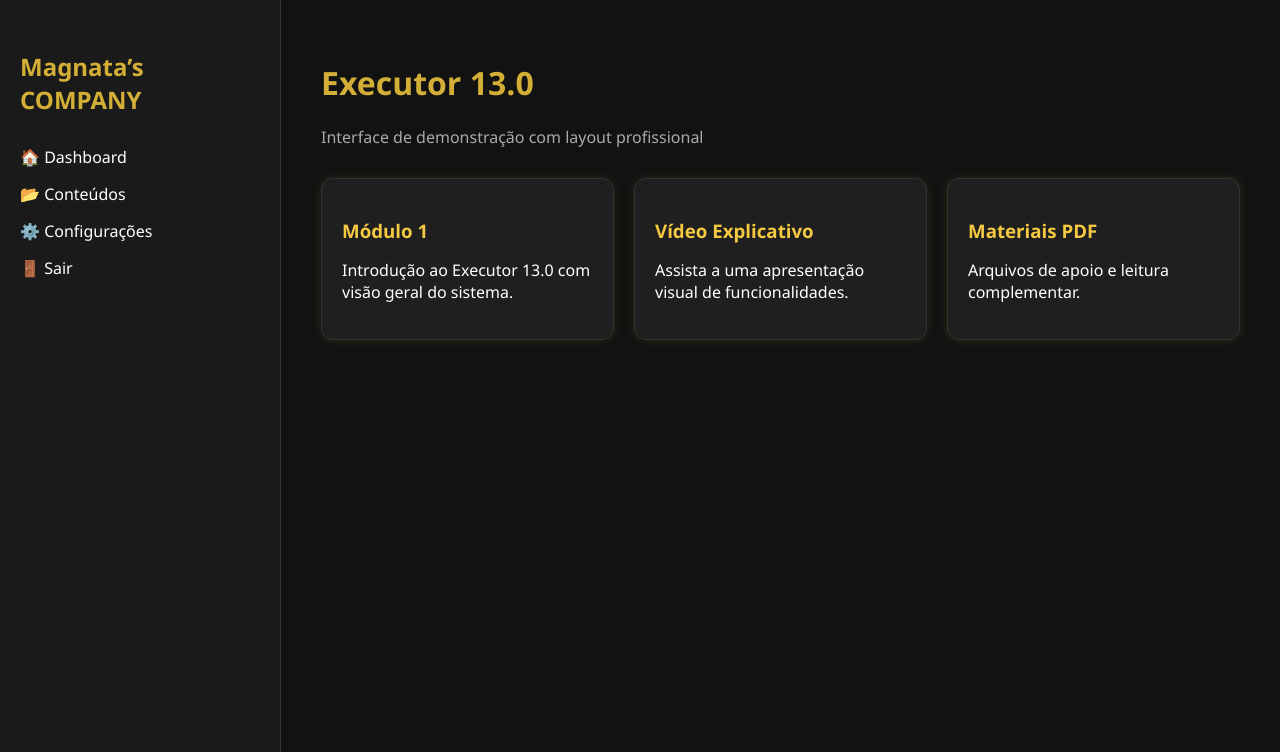
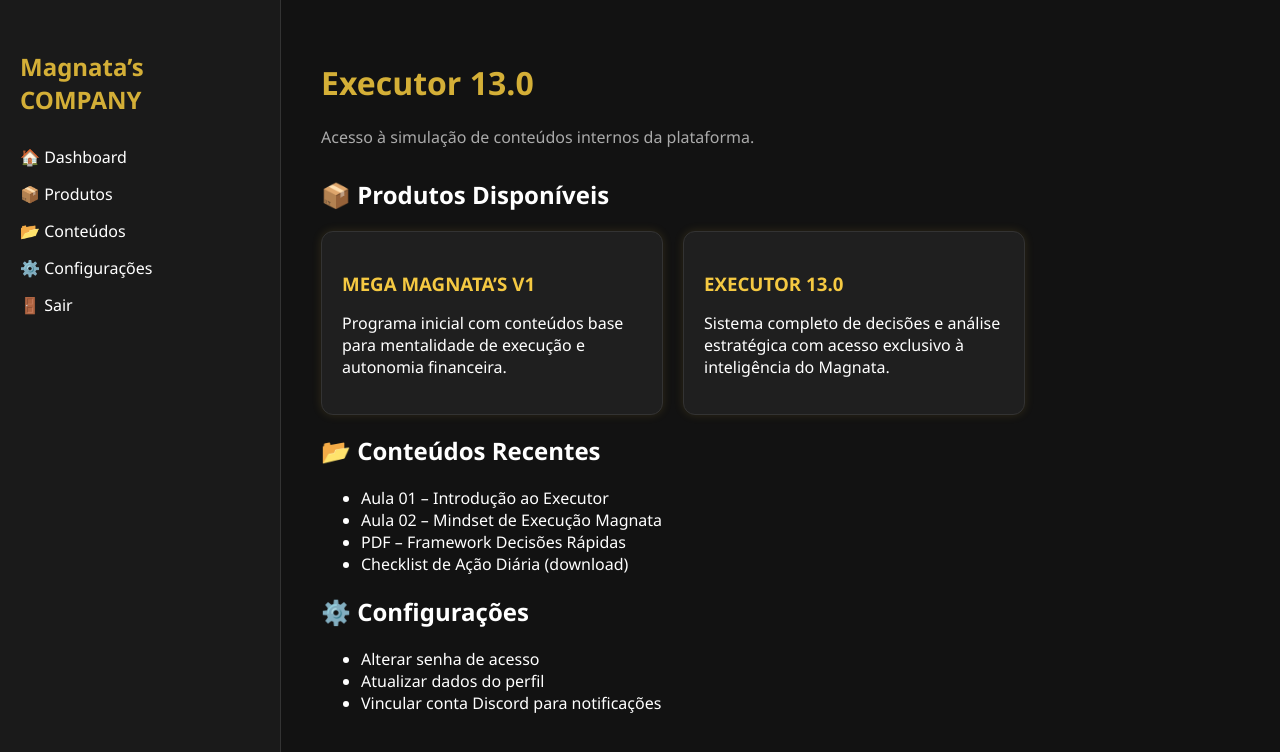
Before and after one commit to Sentarocompany/executor13-membros-demo, a React (Vite) app: page /painel in a window 1280 px wide. Shown: the top 752 px of the page. Built offline with nearby package versions, Linux system fonts and the light colour scheme.

Commit message:
Update PainelConteudo.jsx

```diff
--- a/src/PainelConteudo.jsx
+++ b/src/PainelConteudo.jsx
@@ -8,6 +8,7 @@ function PainelConteudo() {
         <h2>Magnata’s COMPANY</h2>
         <ul>
           <li>🏠 Dashboard</li>
+          <li>📦 Produtos</li>
           <li>📂 Conteúdos</li>
           <li>⚙️ Configurações</li>
           <li>🚪 Sair</li>
@@ -16,21 +17,40 @@ function PainelConteudo() {
       <main className="painel-main">
         <header className="painel-header">
           <h1>Executor 13.0</h1>
-          <p>Interface de demonstração com layout profissional</p>
+          <p>Acesso à simulação de conteúdos internos da plataforma.</p>
         </header>
-        <section className="painel-cards">
-          <div className="painel-card">
-            <h3>Módulo 1</h3>
-            <p>Introdução ao Executor 13.0 com visão geral do sistema.</p>
+
+        <section className="painel-bloco">
+          <h2>📦 Produtos Disponíveis</h2>
+          <div className="painel-cards">
+            <div className="painel-card">
+              <h3>MEGA MAGNATA’S V1</h3>
+              <p>Programa inicial com conteúdos base para mentalidade de execução e autonomia financeira.</p>
+            </div>
+            <div className="painel-card">
+              <h3>EXECUTOR 13.0</h3>
+              <p>Sistema completo de decisões e análise estratégica com acesso exclusivo à inteligência do Magnata.</p>
+            </div>
           </div>
-          <div className="painel-card">
-            <h3>Vídeo Explicativo</h3>
-            <p>Assista a uma apresentação visual de funcionalidades.</p>
-          </div>
-          <div className="painel-card">
-            <h3>Materiais PDF</h3>
-            <p>Arquivos de apoio e leitura complementar.</p>
-          </div>
+        </section>
+
+        <section className="painel-bloco">
+          <h2>📂 Conteúdos Recentes</h2>
+          <ul className="painel-lista">
+            <li>Aula 01 – Introdução ao Executor</li>
+            <li>Aula 02 – Mindset de Execução Magnata</li>
+            <li>PDF – Framework Decisões Rápidas</li>
+            <li>Checklist de Ação Diária (download)</li>
+          </ul>
+        </section>
+
+        <section className="painel-bloco">
+          <h2>⚙️ Configurações</h2>
+          <ul className="painel-lista">
+            <li>Alterar senha de acesso</li>
+            <li>Atualizar dados do perfil</li>
+            <li>Vincular conta Discord para notificações</li>
+          </ul>
         </section>
       </main>
     </div>
```
